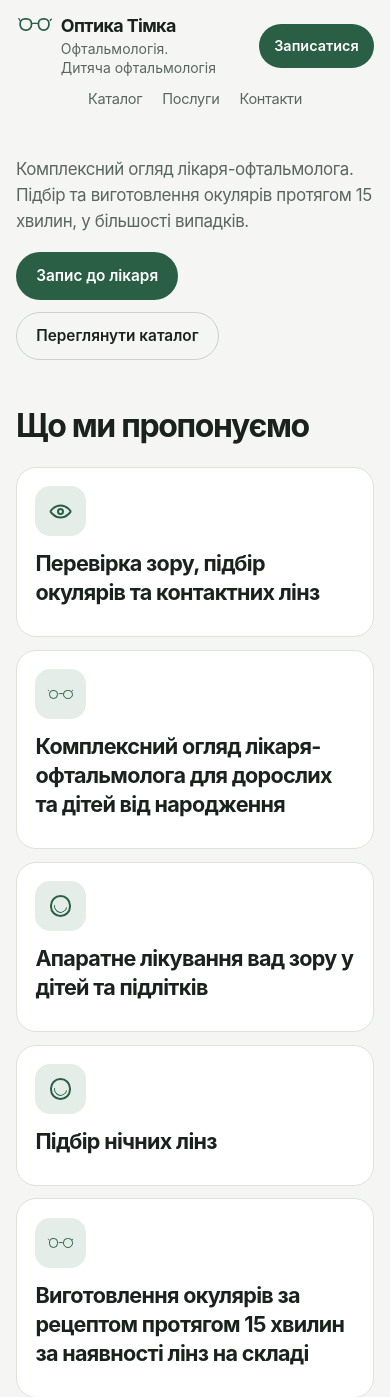
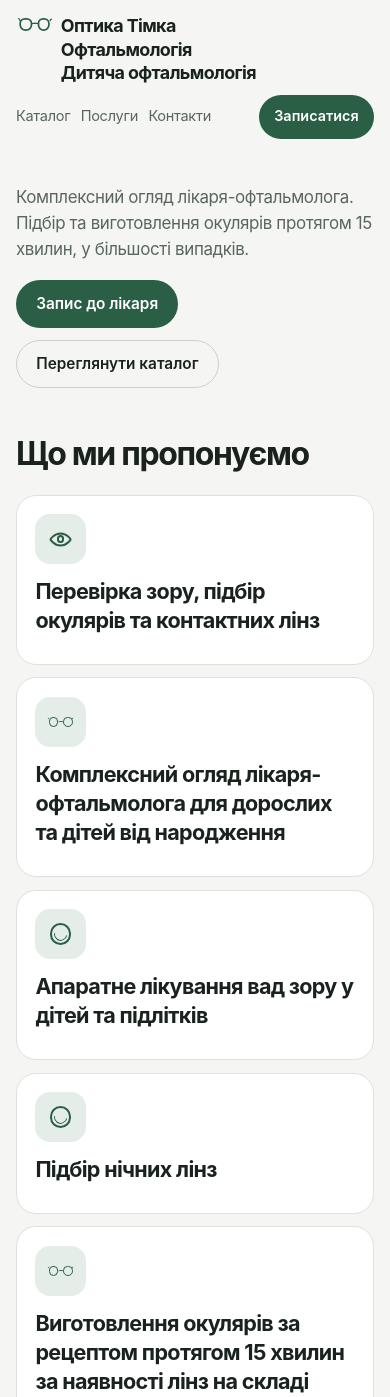
Before and after one commit to mtvkznk/OptikaTimka, a FastAPI app: page / in a window 390 px wide. Shown: the top 1397 px of the page. Run offline with FastAPI, Linux system fonts and the light colour scheme; parts of the project's set-up code (start-up, migrations or seed data) failed here and were passed over.

Commit message:
Set the home wordmark on three equal bold lines

```diff
--- a/app/main.py
+++ b/app/main.py
@@ -222,7 +222,7 @@ BOOKING_MAX_DAYS_AHEAD = 30
 BOOKING_DAILY_RELEASE_TIME = time(11, 0)
 ASSET_VERSION = "20261118-booking-refresh"
 ADMIN_ASSET_VERSION = "20261127-notebook-inline-contact"
-LANDING_ASSET_VERSION = "20261122-ukrainian-brand"
+LANDING_ASSET_VERSION = "20261127-brand-three-lines"
 OAUTH_STATE_COOKIE_NAME = "optika_oauth_state"
 OAUTH_VERIFIER_COOKIE_NAME = "optika_oauth_verifier"
 SESSION_TTL_DAYS = 30
--- a/app/static/css/landing.css
+++ b/app/static/css/landing.css
@@ -69,18 +69,9 @@ body.landing-page {
   padding-block: 1.3rem;
 }
 
-.landing-brand:has(small) { align-items: baseline; }
-
-.landing-brand small {
-  display: block;
-  margin-top: 0.15rem;
-  color: var(--landing-muted);
-  font-size: 0.875rem;
-  font-weight: 400;
-  line-height: 1.35;
-  letter-spacing: normal;
-  text-wrap: balance;
-}
+.landing-page:has(.landing-brand-home) { --landing-anchor-offset: 9rem; }
+.landing-brand-home { align-items: baseline; }
+.landing-brand-home .brand-label { display: grid; }
 
 .landing-header .landing-button {
   justify-self: end;
@@ -459,6 +450,7 @@ body.landing-page {
 }
 
 @media (max-width: 54rem) {
+  .landing-page:has(.landing-brand-home) { --landing-anchor-offset: 10rem; }
   .landing-services-grid { --service-columns: 2; }
 
   :root {
@@ -505,6 +497,13 @@ body.landing-page {
 @media (max-width: 35rem) {
   .landing-container { width: calc(100% - 2rem); }
   .landing-header .landing-button { min-height: 2.75rem; padding-inline: 0.9rem; font-size: 0.9rem; }
+  .landing-brand-home { grid-column: 1 / -1; }
+  .landing-brand-home ~ .landing-location {
+    grid-column: 1;
+    justify-content: flex-start;
+    column-gap: 0.65rem;
+  }
+  .landing-brand-home ~ .landing-button { grid-area: 2 / 2; }
   .landing-hero p { font-size: 1.06rem; }
   .landing-hero { padding-top: 2rem; padding-bottom: 3rem; }
   .landing-hero-actions .landing-button { min-height: 3rem; font-size: 0.96rem; }
@@ -531,7 +530,7 @@ body.landing-page {
 }
 
 @media (max-width: 22rem) {
-  .landing-brand:has(small) ~ .landing-button { padding-inline: 0.65rem; }
+  .landing-brand-home ~ .landing-button { padding-inline: 0.65rem; }
 }
 
 @media (prefers-reduced-motion: no-preference) {
--- a/app/templates/brand.html
+++ b/app/templates/brand.html
@@ -1,4 +1,8 @@
-{% macro wordmark(subtitle=none) -%}
+{% macro wordmark(subtitle=none, lines=()) -%}
 <span class="brand-glasses" aria-hidden="true"><span></span></span>
-<span class="brand-label">{{ site_name }}{% if subtitle %}<small>{{ subtitle }}</small>{% endif %}</span>
+<span class="brand-label">
+  <span>{{ site_name }}</span>
+  {% for line in lines %}<span>{{ line }}</span>{% endfor %}
+  {% if subtitle %}<small>{{ subtitle }}</small>{% endif %}
+</span>
 {%- endmacro %}
--- a/app/templates/landing_base.html
+++ b/app/templates/landing_base.html
@@ -15,8 +15,8 @@
     <header class="landing-header" data-landing-header>
       <div class="landing-container landing-header-inner">
         {% set is_home = request.url.path == '/' %}
-        <a class="brand-link landing-brand" href="/">
-          {{ wordmark('Офтальмологія. Дитяча офтальмологія' if is_home else none) }}
+        <a class="brand-link{% if is_home %} landing-brand-home{% endif %}" href="/">
+          {{ wordmark(lines=('Офтальмологія', 'Дитяча офтальмологія')) if is_home else wordmark() }}
         </a>
         {% set location = none if is_home else 'catalog' %}
         <nav class="landing-location" aria-label="Розділи сайту">
```
Also changed, not shown: docs/BUSINESS_RULES.md (+3 -2 lines), docs/DECISIONS.md (+2 -2 lines), tests/browser/flows.cjs (+20 -0 lines).
